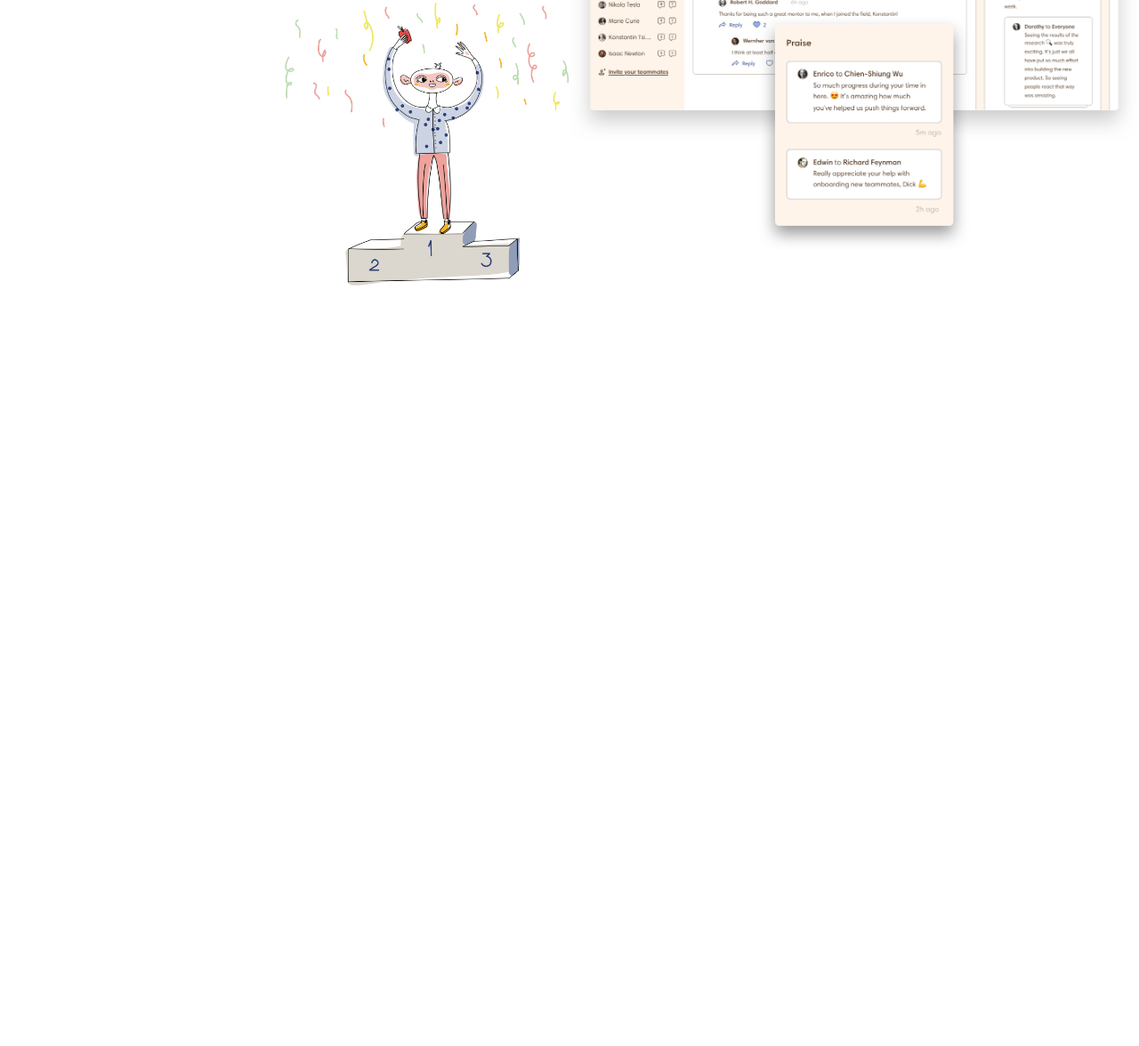
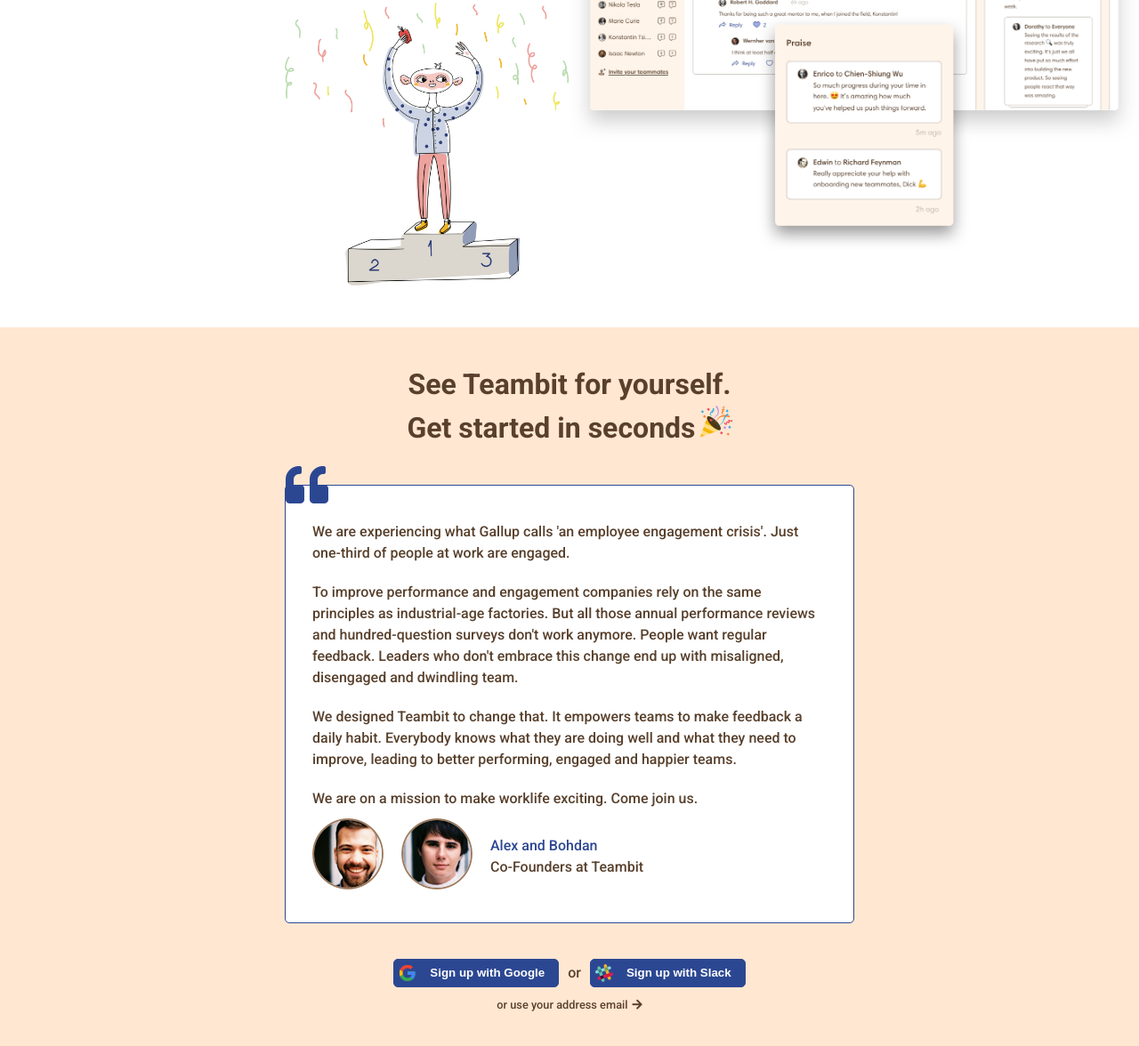
Before and after one commit to andrealigorio/node-sass-teambit, a website: page index.html in a window 1280 px wide. Shown: the part 4085-5261 px from the top of the page at 89% size. Before the commit the page ends 4453 px from the top, so only its background shows below. Drawn offline with Linux system fonts and the light colour scheme.

Commit message:
Sezione 3 completata

```diff
--- a/index.html
+++ b/index.html
@@ -62,7 +62,7 @@
                 <img src="img/illustration-main.jpg" alt="Illustration Main">
             </div>
         </div>
-        <section class="first">
+        <div class="first">
             <div class="w80">
                 <div class="top">
                     <h2 class="title">
@@ -110,8 +110,8 @@
                     <h2 class="final_title">Here is how it works</h2>
                 </div>
             </div>
-        </section>
-        <section class="second clearfix">
+        </div>
+        <div class="second clearfix">
             <div class="row odd">
                 <div class="image">
                     <img src="img/employee-feedback.jpg" alt="employee feedback">
@@ -164,7 +164,59 @@
                     </div>
                 </div>
             </div>
-        </section>
+        </div>
+        <div class="third">
+            <div class="text">
+                <h1>See Teambit for yourself.</h1>
+                <h1>Get started in seconds<img src="img/happy.svg" alt="happy"></h1>
+            </div>
+            <div class="box">
+                <i class="fas fa-quote-left"></i>
+                <div class="text_box">
+                    <p>We are experiencing what Gallup calls 'an employee engagement crisis'. Just one-third of people at work are engaged.</p>
+                    <p>To improve performance and engagement companies rely on the same principles as industrial-age factories. But all those
+                    annual performance reviews and hundred-question surveys don't work anymore. People want regular feedback. Leaders who
+                    don't embrace this change end up with misaligned, disengaged and dwindling team.</p>
+                    <p>We designed Teambit to change that. It empowers teams to make feedback a daily habit. Everybody knows what they are
+                    doing well and what they need to improve, leading to better performing, engaged and happier teams.</p>
+                    <p>We are on a mission to make worklife exciting. Come join us.</p>
+                </div>
+                <div class="founders">
+                    <div class="founder_img">
+                        <img src="img/alex.png" alt="Alex">
+                    </div>
+                    <div class="founder_img">
+                        <img src="img/bohdan.png" alt="Bohdan">
+                    </div>
+                    <div class="founder_name">
+                        <div class="name">Alex and Bohdan</div>
+                        <div class="description">Co-Founders at Teambit</div>
+                    </div>
+                </div>
+            </div>
+            <div class="btn_third">
+                <div class="sign_up_btns">
+                    <button class="btn blue">
+                        <div class="logo_google">
+                            <img src="img/google-logo.svg" alt="Logo Google">
+                        </div>
+                        <span>
+                            Sign up with Google
+                        </span>
+                    </button>
+                    <span>or</span>
+                    <button class="btn blue">
+                        <div class="logo_slack">
+                            <img src="img/slack-logo.svg" alt="Logo Slack">
+                        </div>
+                        <span>
+                            Sign up with Slack
+                        </span>
+                    </button>
+                </div>
+                <p class="email_link">or use your address email<i class="fas fa-arrow-right"></i></p>
+            </div>
+        </div>
     </main>
 
 </body>
--- a/partials/_content.scss
+++ b/partials/_content.scss
@@ -9,6 +9,8 @@
         float: left;
         p:first-of-type {
             margin: 10px 0 $spacing * 2.5 0;
+        }
+    }
 }
 .sign_up_btns {
     display: flex;
@@ -27,8 +29,6 @@
     }
     i {
         margin-left: 5px;
-            }
-        }
     }
 }
 button {
@@ -146,3 +146,50 @@
         }
     }
 }
+
+.third {
+    background-color: $brandPrimary;
+    padding: $spacing * 2 0;
+    .text {
+        text-align: center;
+        img {
+            margin-left: 5px;
+        }
+    }
+}
+.box {
+    width: 50%;
+    margin: $spacing * 2 auto;
+    padding: $spacing * 1.5;
+    background-color: $brandSecondary;
+    border: 1px solid $btnPrimary;
+    border-radius: 5px;
+    position: relative;
+    i {
+        position: absolute;
+        top: -25px;
+        left: 0;
+        font-size: $fontSize * 3;
+        color: $btnPrimary;
+    }
+    .founders {
+        display: flex;
+        align-items: center;
+        > div {
+            margin-right: $spacing;
+        }
+    }
+}
+.text_box {
+    p {
+        padding: $spacing * 0.5 0;
+    }
+}
+.founder_name {
+    .name {
+        color: $btnPrimary;
+    }
+}
+.btn_third {
+    @include flexColumnCenter;
+}
--- a/partials/_mixins.scss
+++ b/partials/_mixins.scss
@@ -8,6 +8,11 @@
     justify-content: space-around;
     align-items: center;
 }
+@mixin flexColumnCenter {
+    display: flex;
+    flex-direction: column;
+    align-items: center;
+}
 @mixin clearfix {
     content: '';
     display: table;
```
Also changed, not shown: dist/app.css. Lines whose indentation alone changed are shown as unchanged.
